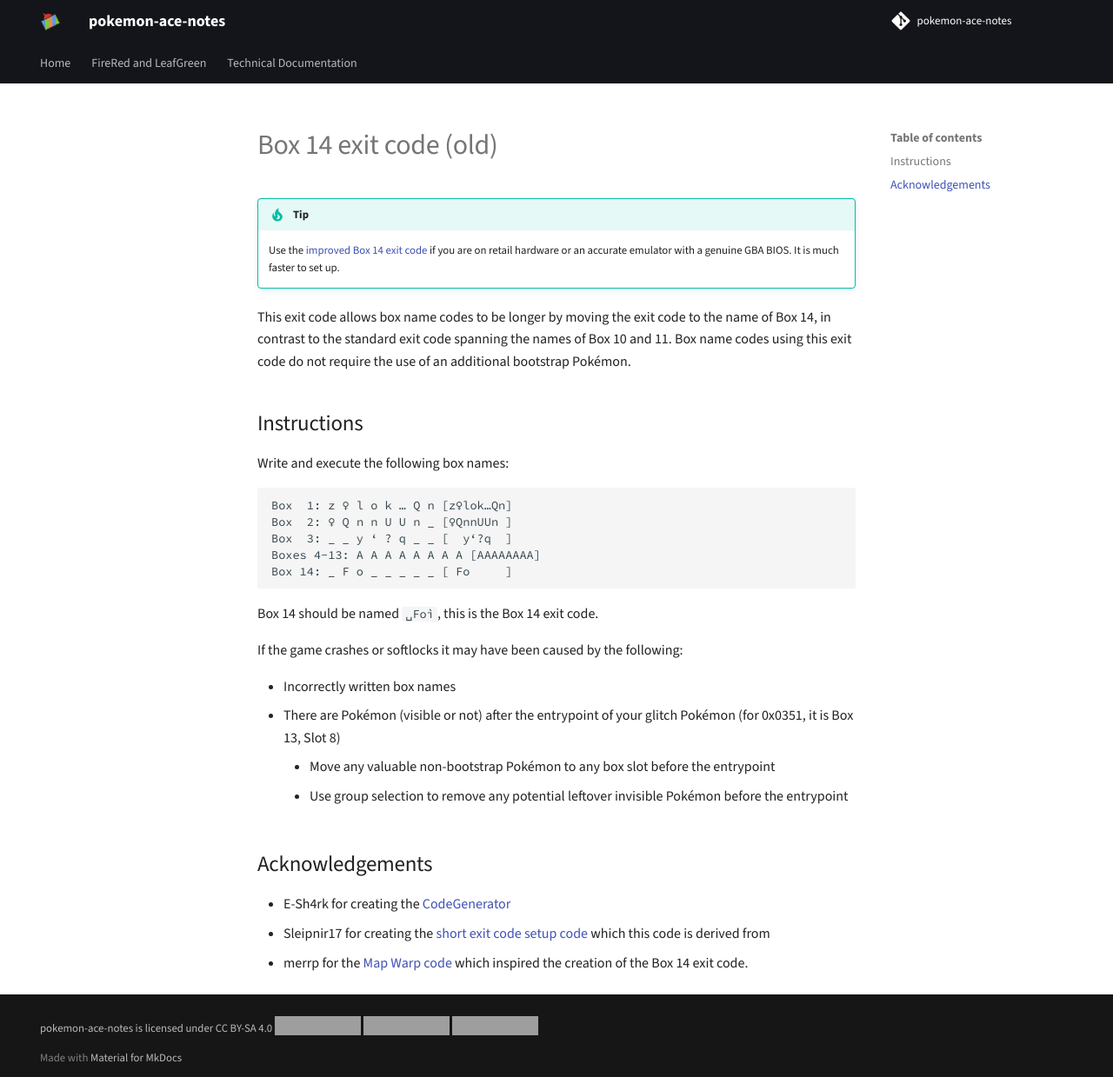
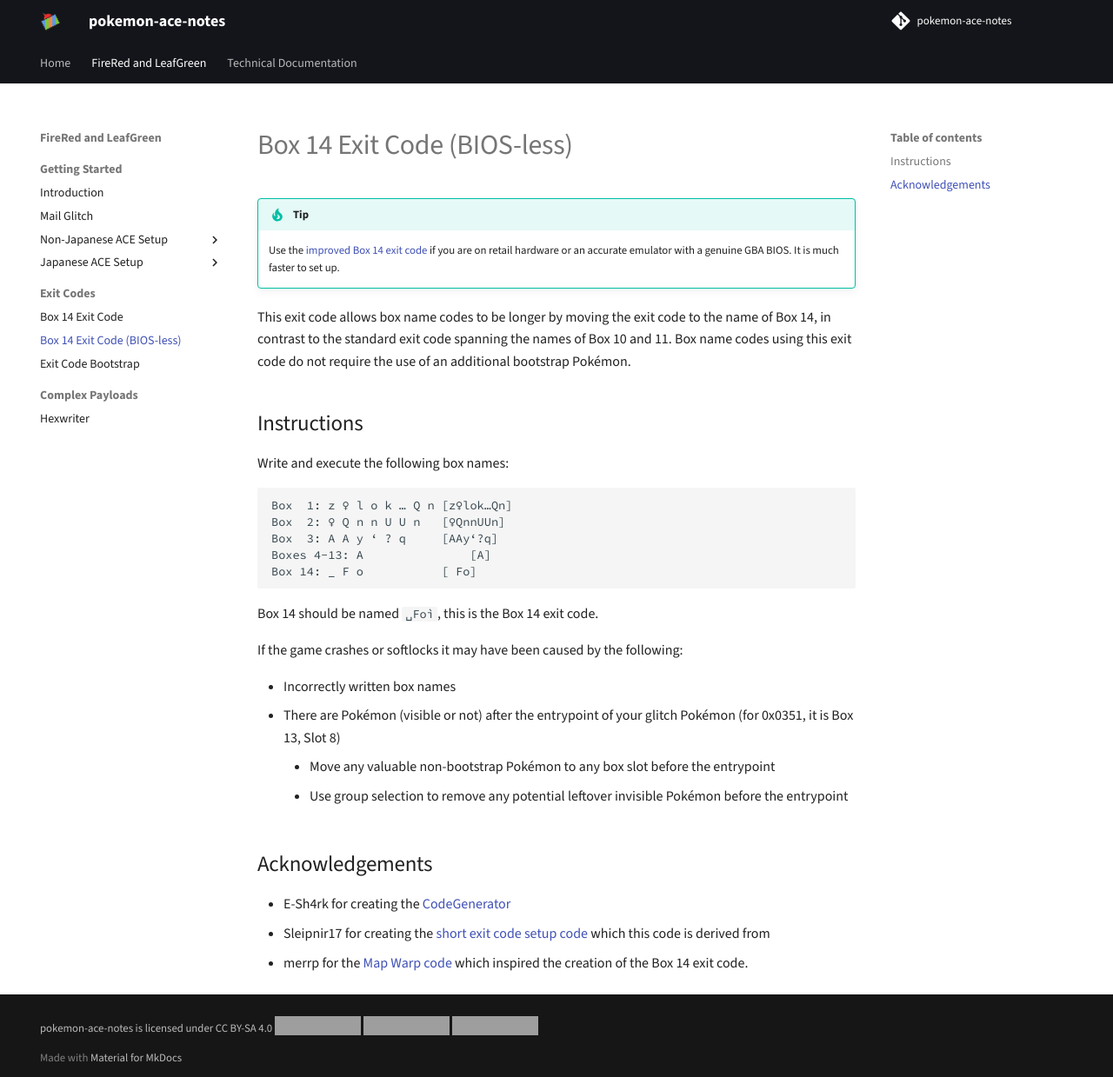
Before and after one commit to pomeg-letterbombers/pokemon-ace-notes, an MkDocs documentation site: the page built from docs/frlg/exit-codes/old-box-14-exit.md, in a window 1280 px wide and 1239 px high. Shown: the whole window at 87% size. Built offline with MkDocs 1.6.1 and Material for MkDocs 9.7.7, drawn with Linux system fonts in a browser that asks for light colours; comment, search, counter and statistics services are not loaded; grey boxes are pictures that could not be loaded.

Commit message:
Add old Box 14 Exit Code back to nav, and adjust titles

````diff
--- a/docs/frlg/exit-codes/box-14-exit.md
+++ b/docs/frlg/exit-codes/box-14-exit.md
@@ -1,5 +1,5 @@
 ---
-title: "Box 14 Exit"
+title: "Box 14 Exit Code"
 ---
 !!! warning
 
--- a/docs/frlg/exit-codes/old-box-14-exit.md
+++ b/docs/frlg/exit-codes/old-box-14-exit.md
@@ -1,5 +1,5 @@
 ---
-title: Box 14 exit code (old)
+title: Box 14 Exit Code (BIOS-less)
 ---
 !!! tip
 
@@ -15,11 +15,11 @@
 Write and execute the following box names:
 
 ```
-Box  1: z ♀ l o k … Q n	[z♀lok…Qn]
-Box  2: ♀ Q n n U U n _	[♀QnnUUn ]
-Box  3: _ _ y ‘ ? q _ _	[  y‘?q  ]
-Boxes 4-13: A A A A A A A A	[AAAAAAAA]
-Box 14: _ F o _ _ _ _ _	[ Fo     ]
+Box  1:	z ♀ l o k … Q n	[z♀lok…Qn]
+Box  2:	♀ Q n n U U n  	[♀QnnUUn]
+Box  3:	A A y ‘ ? q    	[AAy‘?q]
+Boxes 4-13:	A              	[A]
+Box 14:	_ F o          	[ Fo]
 ```
 
 Box 14 should be named `␣Foì`, this is the Box 14 exit code.
--- a/mkdocs.yml
+++ b/mkdocs.yml
@@ -19,6 +19,7 @@
         - "frlg/getting-started/jpn-ace/jpn-lg-ace.md"
     - "Exit Codes":
       - "frlg/exit-codes/box-14-exit.md"
+      - "frlg/exit-codes/old-box-14-exit.md"
       - "frlg/exit-codes/exit-code-bootstrap.md"
     - "Complex Payloads":
       - "frlg/complex-payloads/hex-writer.md"
````
